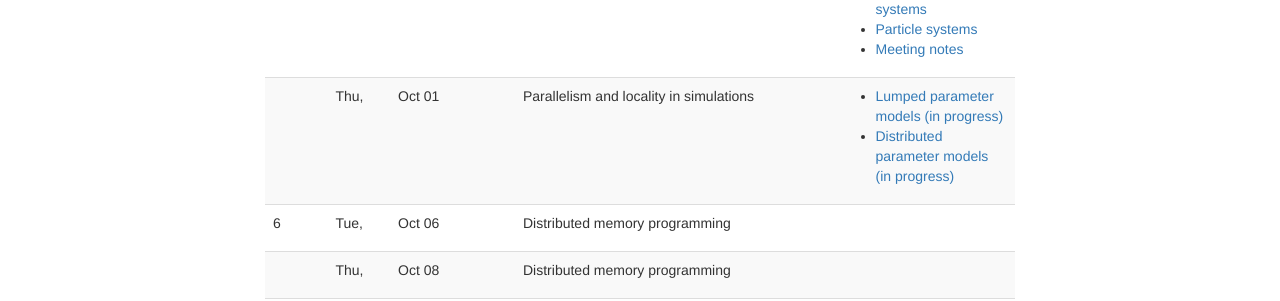
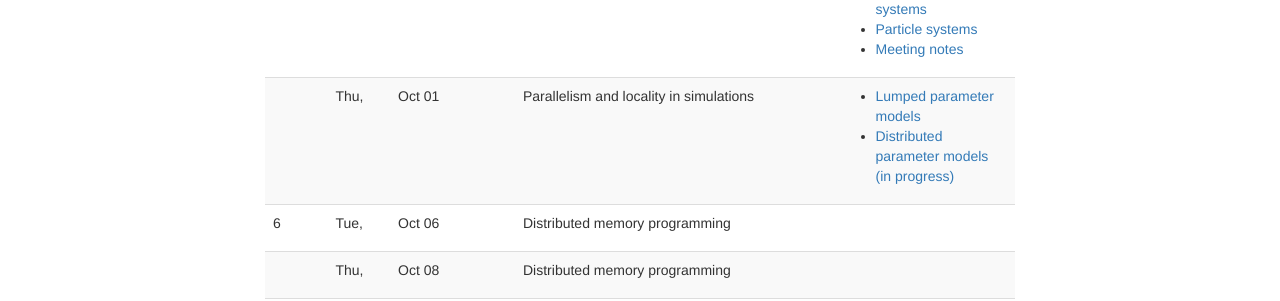
Before and after one commit to cs5220-f20/web, a Jekyll site: the page built from web/schedule.html, in a window 1280 px wide and 900 px high, scrolled down 844 px. Shown: the part 172-473 px from the top of the window. Built offline with Jekyll 4.4.1, drawn with Linux system fonts in a browser that asks for light colours; nearby versions of some CDN libraries.

Commit message:
ODE lecture finished.

```diff
--- a/web/_data/lectures.yml
+++ b/web/_data/lectures.yml
@@ -99,7 +99,7 @@
   date: 2020-10-01
   info: Parallelism and locality in simulations
   files:
-    - info: Lumped parameter models (in progress)
+    - info: Lumped parameter models
       file: lec/2020-10-01-ode.html
     - info: Distributed parameter models (in progress)
       file: lec/2020-10-01-pde.html
```
